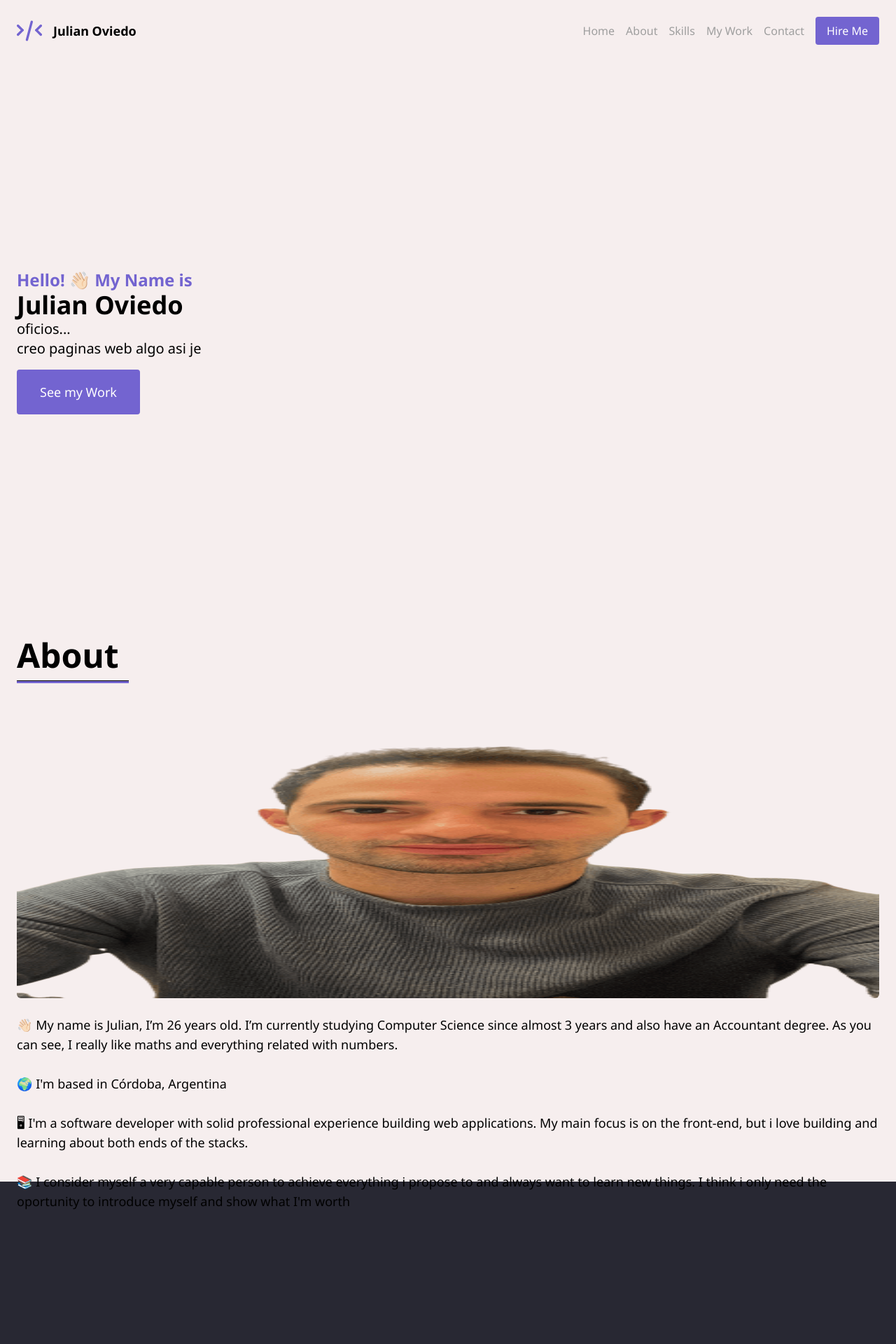
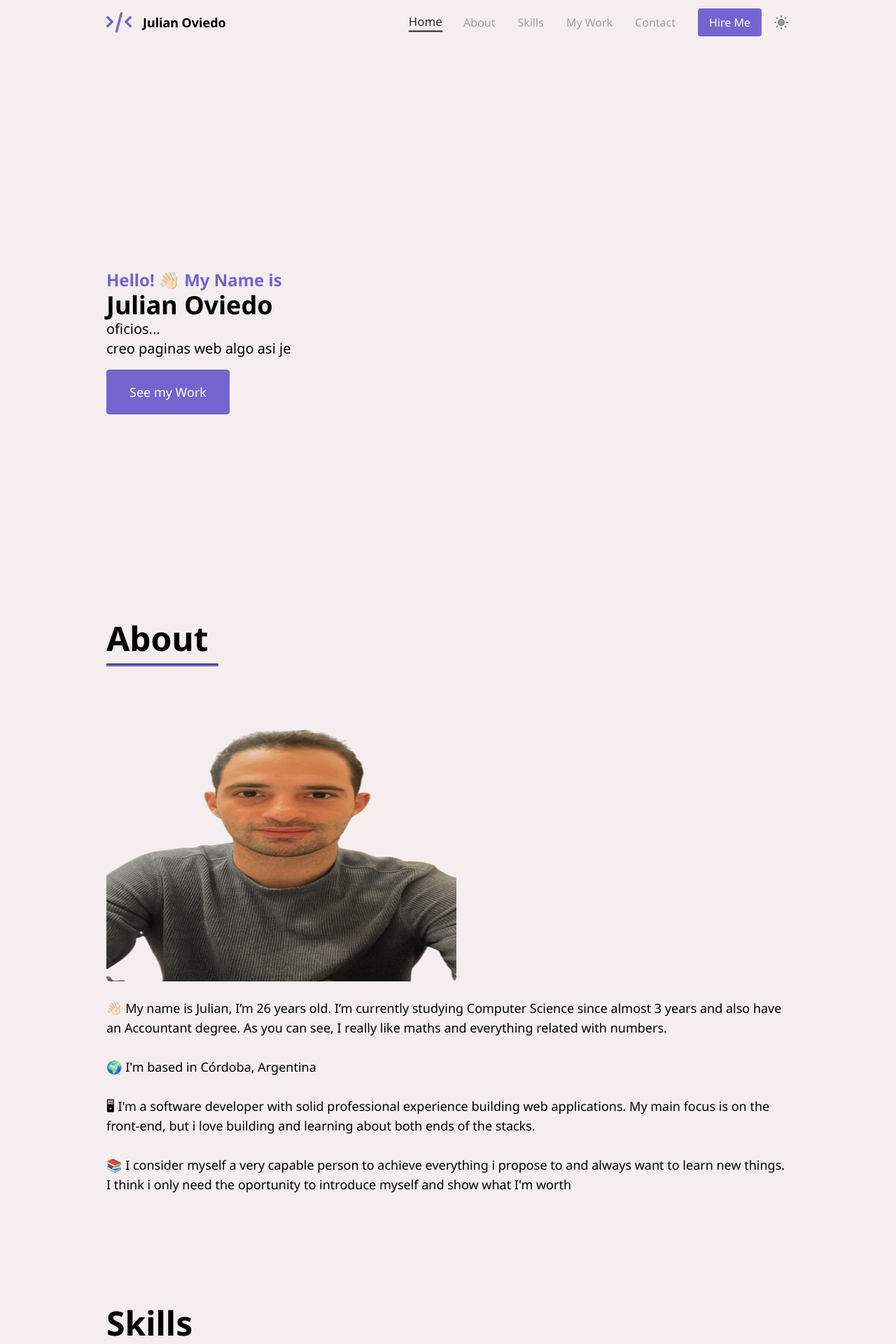
Before and after one commit to JulianOviedo/Portfolio2.0, a React (Vite) app: page / in a window 1280 px wide. Shown: the top 1920 px of the page at 70% size. Built offline with nearby package versions, Linux system fonts and the light colour scheme.

Commit message:
mobile design ok

```diff
--- a/src/App.tsx
+++ b/src/App.tsx
@@ -1,51 +1,59 @@
-import { BurgerMenuIcon, LighThemeIcon, Logo } from "./assets/Icons/Icons"
+import { useEffect } from "react"
+import { useObserver } from "./hooks/useObserver"
+import { SectionTitle } from "./components/SectionTitle";
+import { Logos } from "./components/Logos";
+import { BurgerMenuIcon, LighThemeIcon, Logo } from "./assets/Icons/Icons";
+import { Proyects } from "./components/ProyectsSection";
+import { SocialMedia } from "./components/SocialMedia";
 
 function App() {
+  const NAV_LIs = ['Home', 'About', 'Skills', 'My Work', 'Contact']
 
   return (
-    <div className="bg-bg-light">
-      <header className="flex flex-row p-6 justify-between">
+    <div className="bg-bg-light lg:px-32">
+      <header className="flex flex-row p-6 py-3 justify-between">
         <div className="flex flex-row gap-4 items-center">
           <Logo />
           <h1 className="font-bold text-lg">Julian Oviedo</h1>
         </div>
 
-        <nav>
-          <ul className="flex-row flex gap-4 items-center text-disabled">
-              <li data-section='home' className="focus: cursor-pointer">Home</li>
-              <li data-section='about'>About</li>
-              <li data-section='skills'>Skills</li>
-              <li>My Work</li>
-              <li>Contact</li>
-              <button className="bg-primary px-4 p-2 text-white rounded">Hire Me</button>
+        <nav className="flex">
+          <ul className="flex-row hidden gap-8 items-center text-disabled sm:flex">
+            {NAV_LIs.map(navItem => {
+              return (
+                <li className={`${navItem === 'Home' ? 'text-black scale-105 border-b-2' : 'transition-all duration-150 ease-in-out cursor-pointer hover:scale-105'}`} key={navItem}>
+                  <a className="hover:text-black" href={`#${navItem}`}>{navItem}</a>
+                </li>
+              )
+            })}
+            <button className="bg-primary px-4 p-2 text-white rounded hover:shadow-xl hover:underline">Hire Me</button>
           </ul>
+        <div className="flex flex-row gap-1 items-center ml-4">
+          <BurgerMenuIcon />
+          <LighThemeIcon/>
+        </div>
         </nav>
-
-        {/* <div className="flex flex-row gap-1 items-center">
-          <BurgerMenuIcon />
-          <LighThemeIcon />
-        </div> */}
       </header>
 
-      <main>
+      <main className="p-6 ">
 
-        <section data-section="home" className="text-xl p-6 flex h-screen items-start justify-center flex-col">
+        <section id="Home" className="text-xl flex h-screen items-start justify-center flex-col">
           <span className="text-primary font-bold text-2xl">Hello! 👋🏻 My Name is</span>
           <h1 className="font-extrabold text-4xl">Julian Oviedo</h1>
           <h2>oficios...</h2>
           <p className="font-light">creo paginas web algo asi je</p>
-          <button className="text-white bg-primary rounded w-44 h-16 mt-4 font-extralight px-4 text-lg ">
+          <a href="#My Work" className="text-white bg-primary rounded w-44 h-16 mt-4 font-extralight px-4 text-lg hover:shadow-2xl hover:underline flex items-center justify-center cursor-pointer">
             See my Work
-          </button>
+          </a>
         </section>
 
-        <section data-section="about" className="p-6 h-screen" >
-          <h1 className="font-extrabold text-5xl">About</h1>
-          <hr className="w-40 h-1 bg-primary mt-3 " />
+        <section id="About" className="mb-40" >
+          <SectionTitle>About</SectionTitle>
 
-          <img className="w-full h-[450px] rounded-md" src="src/assets/profile.png" alt="profile img" />
+
+          <img className="w-[500px] h-[450px] rounded-md" src="src/assets/profile.png" alt="profile img" />
           <p className="my-6 text-lg font-extralight">
-           👋🏻 My name is Julian, I’m 26 years old. I’m currently studying Computer Science since almost 3 years and also have an Accountant degree. As you can see, I really like maths and everything related with numbers. <br /><br />
+            👋🏻 My name is Julian, I’m 26 years old. I’m currently studying Computer Science since almost 3 years and also have an Accountant degree. As you can see, I really like maths and everything related with numbers. <br /><br />
 
             🌍  I'm based in Córdoba, Argentina <br /><br />
 
@@ -54,9 +62,35 @@ function App() {
             📚 I consider myself a very capable person to achieve everything i propose to and always want to learn new things. I think i only need the oportunity to introduce myself and show what I'm worth</p>
         </section>
 
-        <section data-section='skills' className="h-screen bg-black">
+        <section id="Skills" className="mb-40">
+          <SectionTitle>Skills</SectionTitle>
+
+          <div className="mt-20 flex flex-row gap-10 items-center flex-wrap justify-center">
+            <Logos/>
+          </div>
 
         </section>
+
+        <section id="My Work" className="mb-40">
+            <SectionTitle>My Work</SectionTitle>
+            <Proyects/>
+        </section>
+
+        <section id="Contact">
+            <SectionTitle>Contact</SectionTitle>
+            <p className="mt-10">
+            I'm currently available to get involved in new projects, so get in touch if you'd like to work together. <br /><br />
+            Email me at <a className="text-primary font-bold hover:underline" href="mailto:julianovie234@gmail.com">julianovie234@gmail.com</a> and let's talk about your project!
+            </p>
+        </section>
+
+        <hr className="w-full h-1 bg-disabled border-none my-14"/>
+
+        <footer className="flex flex-col gap-4">
+          <Logo/>
+          <span>© 2023 - Developed by Julian Oviedo</span>
+          <SocialMedia/>
+        </footer>
 
 
       </main>
```
